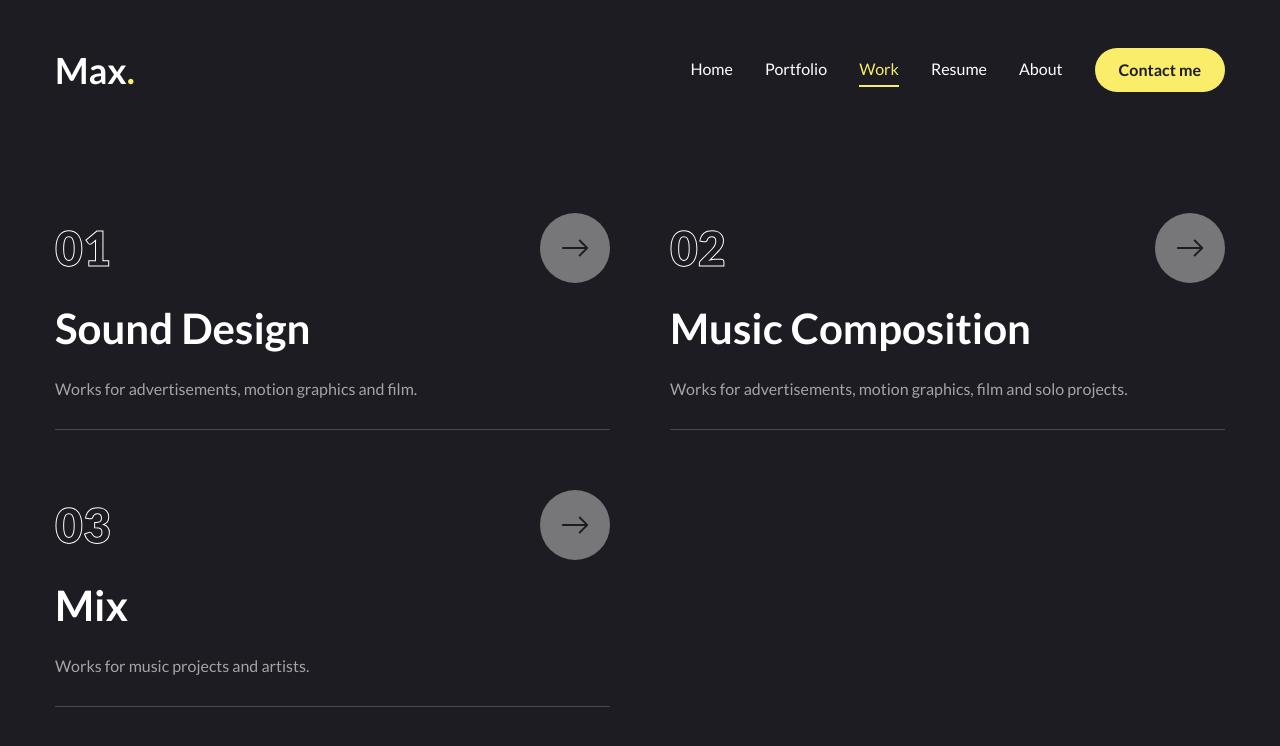
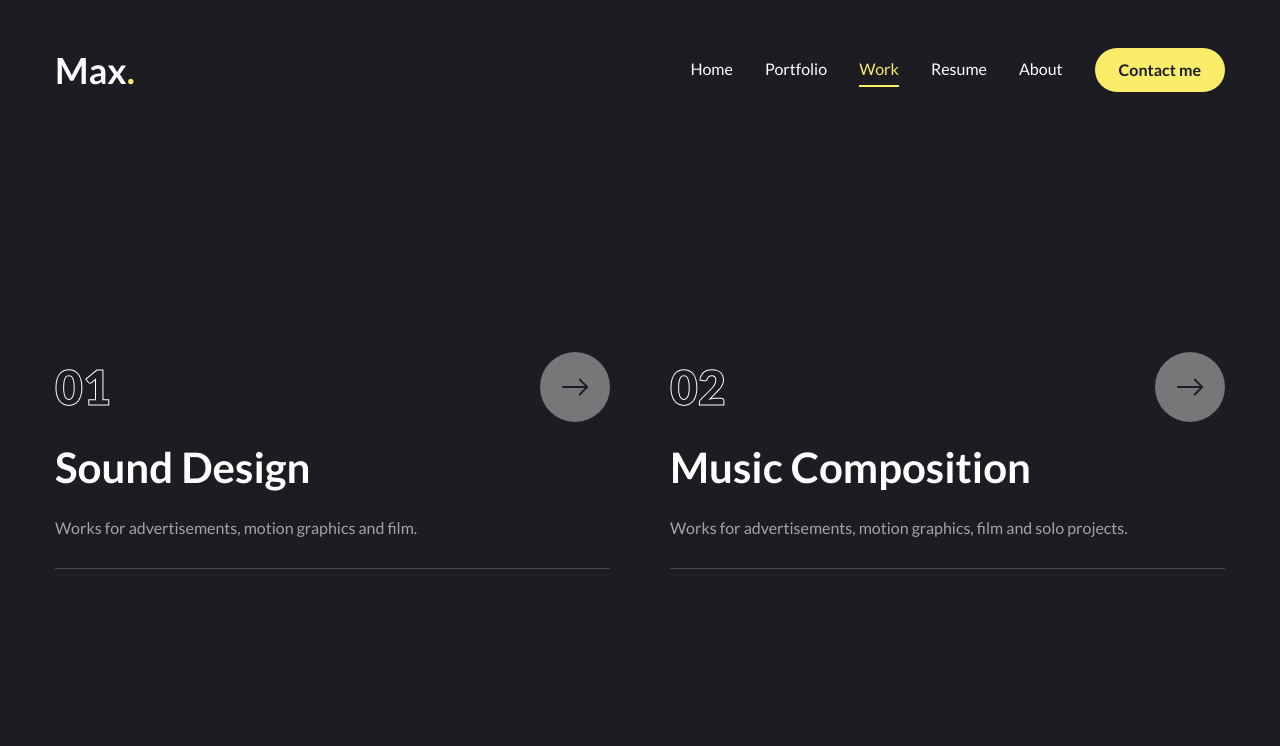
Before and after one commit to maximosigniorini/personal-website, a Next.js app: page /work in a window 1280 px wide. Shown: the top 746 px of the page. Built offline with nearby package versions, Linux system fonts and the light colour scheme.

Commit message:
Removed Mix section

```diff
--- a/app/work/page.jsx
+++ b/app/work/page.jsx
@@ -18,13 +18,7 @@ const services = [
     title: 'Music Composition',
     description: 'Works for advertisements, motion graphics, film and solo projects.',
     href: "/work/music"
-  },
-  {
-    num: '03',
-    title: 'Mix',
-    description: 'Works for music projects and artists.',
-    href: "/work/mix"
-  },
+  }
 ];
 
 const Work = () => {
```
